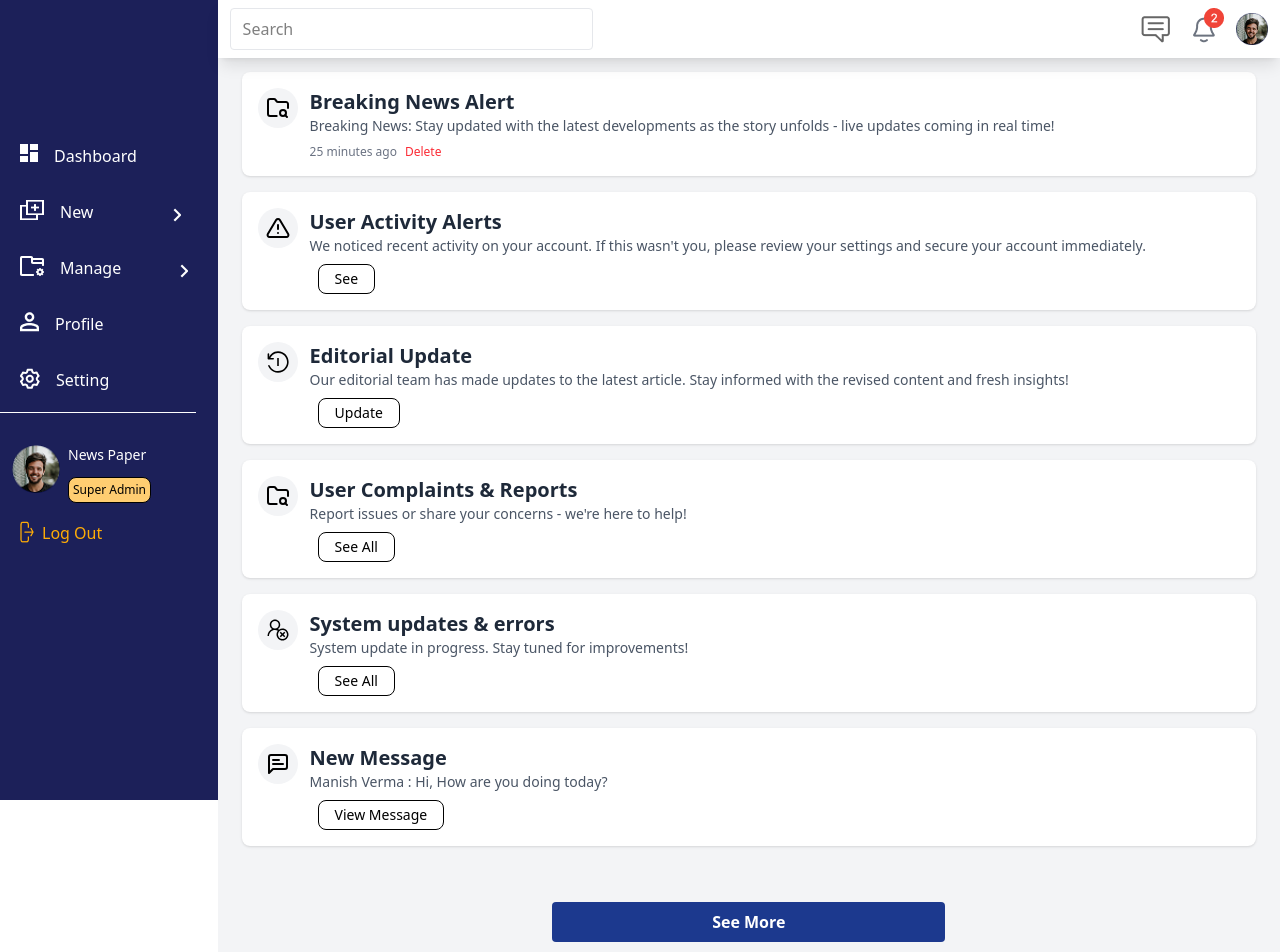
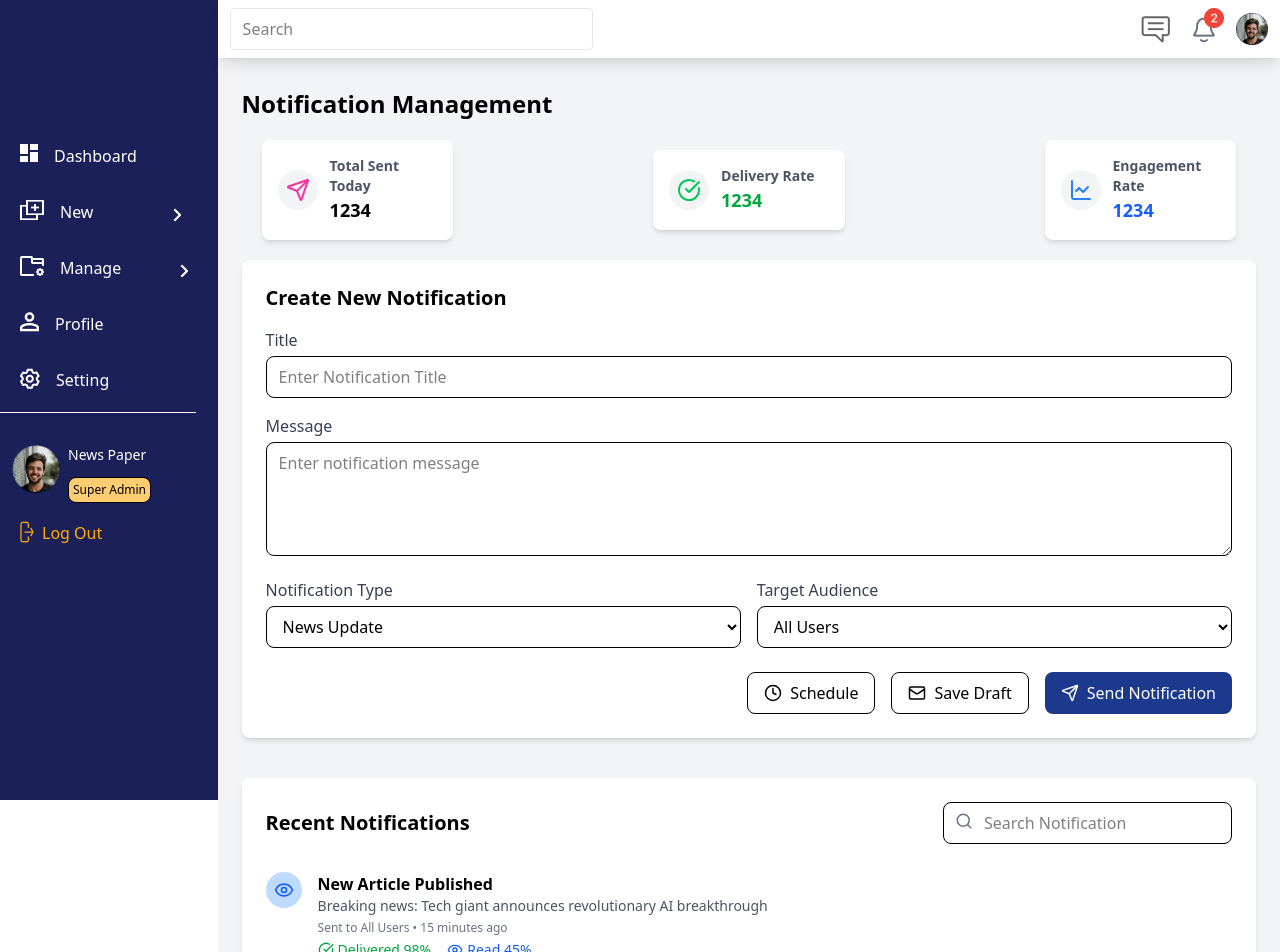
Before and after one commit to suryanshuPal1/News-portal-SupreAdmin, a React (Vite) app: page /notification in a window 1280 px wide. Shown: the top 952 px of the page. Built offline with nearby package versions, Linux system fonts and the light colour scheme.

Commit message:
updated notification management

```diff
--- a/src/Pages/Notification.jsx
+++ b/src/Pages/Notification.jsx
@@ -1,135 +1,173 @@
 Notification
 
 import React from "react";
-import { MdDashboard } from "react-icons/md";
-import { LuFolderSearch } from "react-icons/lu";
-import { FiAlertTriangle } from "react-icons/fi";
-import { RxCountdownTimer } from "react-icons/rx";
-import { LiaUserTimesSolid } from "react-icons/lia";
-import { LuMessageSquareText } from "react-icons/lu";
+import { CheckCircle, Send, LineChart } from "lucide-react";
+import { Clock, Mail} from "lucide-react";
+import { Search,  Eye } from "lucide-react";
 
 export default function Notification() {
-  const notificationsData = [
+
+  const stats = [
     {
-      icon: (
-        <span>
-          <LuFolderSearch />
-        </span>
-      ),
-      title: "Breaking News Alert",
-      message:
-        "Breaking News: Stay updated with the latest developments as the story unfolds - live updates coming in real time!",
-      time: "25 minutes ago",
-      action: "Delete",
+      icon: <Send className="text-pink-500" size={24} />,
+      title: "Total Sent Today",
+      value: "1234",
+      textColor: "text-black",
     },
     {
-      icon: (
-        <span>
-          <FiAlertTriangle />
-        </span>
-      ),
-      title: "User Activity Alerts",
-      message:
-        "We noticed recent activity on your account. If this wasn't you, please review your settings and secure your account immediately.",
-      action: "See",
+      icon: <CheckCircle className="text-green-500" size={24} />,
+      title: "Delivery Rate",
+      value: "1234",
+      textColor: "text-green-600",
     },
     {
-      icon: (
-        <span>
-          <RxCountdownTimer />
-        </span>
-      ),
-      title: "Editorial Update",
-      message:
-        "Our editorial team has made updates to the latest article. Stay informed with the revised content and fresh insights!",
-      action: "Update",
+      icon: <LineChart className="text-blue-500" size={24} />,
+      title: "Engagement Rate",
+      value: "1234",
+      textColor: "text-blue-600",
+    },
+  ];
+
+  const notifications = [
+    {
+      iconColor: "bg-blue-200 text-blue-600",
+      title: "New Article Published",
+      message: "Breaking news: Tech giant announces revolutionary AI breakthrough",
+      time: "15 minutes ago",
+      delivered: "98%",
+      read: "45%",
     },
     {
-      icon: (
-        <span>
-          <LuFolderSearch />
-        </span>
-      ),
-      title: "User Complaints & Reports",
-      message: "Report issues or share your concerns - we're here to help!",
-      action: "See All",
+      iconColor: "bg-yellow-200 text-yellow-600",
+      title: "Breaking News Alert",
+      message: "New article 'Tech Industry Trends 2024' has been published.",
+      time: "45 minutes ago",
+      delivered: "100%",
+      read: "85%",
     },
     {
-      icon: (
-        <span>
-          <LiaUserTimesSolid />
-        </span>
-      ),
-      title: "System updates & errors",
-      message: "System update in progress. Stay tuned for improvements!",
-      action: "See All",
-    },
-    {
-      icon: (
-        <span>
-          <LuMessageSquareText />
-        </span>
-      ),
-      title: "New Message",
-      message: "Manish Verma : Hi, How are you doing today?",
-      action: "View Message",
+      iconColor: "bg-yellow-200 text-yellow-600",
+      title: "Breaking News: Tech Innovation Summit 2024",
+      message: "Breaking News: Tech Innovation Summit 2024",
+      time: "1 hour ago",
+      delivered: "100%",
+      read: "95%",
     },
   ];
 
  return (
-    <div className="bg-gray-100 min-h-screen p-6">
-      <div className="mx-auto">
-        <div className="flex justify-between items-center mb-4">
-          <h2 className="text-2xl font-semibold text-gray-800">
-            Notifications
-          </h2>
-          <button className="text-gray-800 hover:underline">
-            Mark all as read
+
+  <>
+
+  <div className="p-6 pt-22 bg-gray-100">
+    <div className="text-2xl font-semibold mb-4">
+     Notification Management
+     </div>
+
+   <div className="flex gap-50 m-5  justify-center items-center">
+       {stats.map((stat, index) => (
+         <div
+           key={index}
+           className="flex items-center p-4 bg-white shadow-md rounded-lg w-64 "
+         >
+           <div className="mr-3 bg-gray-100 p-2 rounded-full">{stat.icon}</div>
+           <div>
+             <p className="text-gray-600 text-sm font-semibold">{stat.title}</p>
+             <p className={`text-lg font-bold ${stat.textColor}`}>{stat.value}</p>
+           </div>
+         </div>
+       ))}
+     </div>
+
+     <div className="w-full mx-auto p-6 bg-white shadow-md rounded-lg">
+      <h2 className="text-xl font-semibold mb-4">Create New Notification</h2>
+
+      {/* Title Input */}
+      <div className="mb-4">
+        <label className="block text-gray-700 mb-1">Title</label>
+        <input
+          type="text"
+          placeholder="Enter Notification Title"
+          className="w-full px-3 py-2 border rounded-lg focus:outline-none focus:ring-2 focus:ring-blue-500"
+        />
+      </div>
+
+      {/* Message Input */}
+      <div className="mb-4">
+        <label className="block text-gray-700 mb-1">Message</label>
+        <textarea
+          placeholder="Enter notification message"
+          className="w-full px-3 py-2 border rounded-lg focus:outline-none focus:ring-2 focus:ring-blue-500"
+          rows="4"
+        ></textarea>
+      </div>
+
+      {/* Dropdowns */}
+      <div className="grid grid-cols-2 gap-4 mb-6">
+        <div>
+          <label className="block text-gray-700 mb-1">Notification Type</label>
+          <select className="w-full px-3 py-2 border rounded-lg focus:outline-none focus:ring-2 focus:ring-blue-500">
+            <option>News Update</option>
+          </select>
+        </div>
+        <div>
+          <label className="block text-gray-700 mb-1">Target Audience</label>
+          <select className="w-full px-3 py-2 border rounded-lg focus:outline-none focus:ring-2 focus:ring-blue-500">
+            <option>All Users</option>
+          </select>
+        </div>
+      </div>
+
+      {/* Buttons */}
+      <div className="flex gap-4 justify-end">
+        <button className="flex items-center gap-2 border px-4 py-2 rounded-lg hover:bg-gray-100">
+          <Clock size={18} /> Schedule
+        </button>
+        <button className="flex items-center gap-2 border px-4 py-2 rounded-lg hover:bg-gray-100">
+          <Mail size={18} /> Save Draft
+        </button>
+        <button className="flex items-center gap-2 bg-blue-900 text-white px-4 py-2 rounded-lg hover:bg-blue-800">
+          <Send size={18} /> Send Notification
         </button>
       </div>
+    </div>
 
-        {notificationsData.map((notification, index) => (
-          <div key={index} className="bg-white rounded-lg shadow-sm p-4 mb-4">
-            <div className="flex items-start space-x-3">
-              <div className="w-10 h-10 text-2xl rounded-full bg-gray-100 flex items-center justify-center">
-                {notification.icon}
+    <div className="w-full mx-auto p-6 mt-10 bg-white shadow-md rounded-lg">
+      <div className="flex justify-between items-center mb-4">
+        <h2 className="text-xl font-semibold">Recent Notifications</h2>
+        <div className="relative">
+          <input
+            type="text"
+            placeholder="Search Notification"
+            className="px-4 py-2 border rounded-lg pl-10 focus:outline-none focus:ring-2 focus:ring-blue-500"
+          />
+          <Search className="absolute left-3 top-2.5 text-gray-500" size={18} />
         </div>
-              <div className="md:text-xl text-l">
-                <div className="font-semibold text-gray-800">
-                  {notification.title}
       </div>
-                <div className="text-gray-600 text-sm">
-                  {notification.message}
+
+      {notifications.map((notif, index) => (
+        <div key={index} className="flex items-start gap-4 py-3 border-b last:border-none">
+          <div className={`p-2 rounded-full ${notif.iconColor}`}>
+            <Eye size={20} />
           </div>
-                <div className="flex items-center justify-start gap-2 mt-2">
-                  <div className="text-gray-500 text-xs">
-                    {notification.time}
+          <div>
+            <p className="font-semibold">{notif.title}</p>
+            <p className="text-gray-600 text-sm">{notif.message}</p>
+            <p className="text-gray-500 text-xs mt-1">Sent to All Users • {notif.time}</p>
+            <div className="flex items-center gap-4 mt-1 text-sm">
+              <div className="flex items-center text-green-600">
+                <CheckCircle size={16} className="mr-1" /> Delivered {notif.delivered}
               </div>
-                  {notification.action === "Delete" ? (
-                    <button className="text-red-500 text-xs hover:underline">
-                      {notification.action}
-                    </button>
-                  ) : (
-                    notification.action && (
-                      <button className="bg-midnight border border-midnight text-sm py-1 px-4 rounded-lg">
-                        {notification.action}
-                      </button>
-                    )
-                  )}
+              <div className="flex items-center text-blue-600">
+                <Eye size={16} className="mr-1" /> Read {notif.read}
               </div>
             </div>
           </div>
         </div>
       ))}
-
-        <div className="text-center mt-4">
-          <button className="bg-blue-900 text-white font-bold py-2 md:px-40 px-20 m-5 md:m-10 rounded">
-            See More
-          </button>
     </div>
 
-        {/* Footer */}
-      </div>
-    </div>
+     </div></>
+
   );
 }
```
Lines whose indentation alone changed are shown as unchanged.
